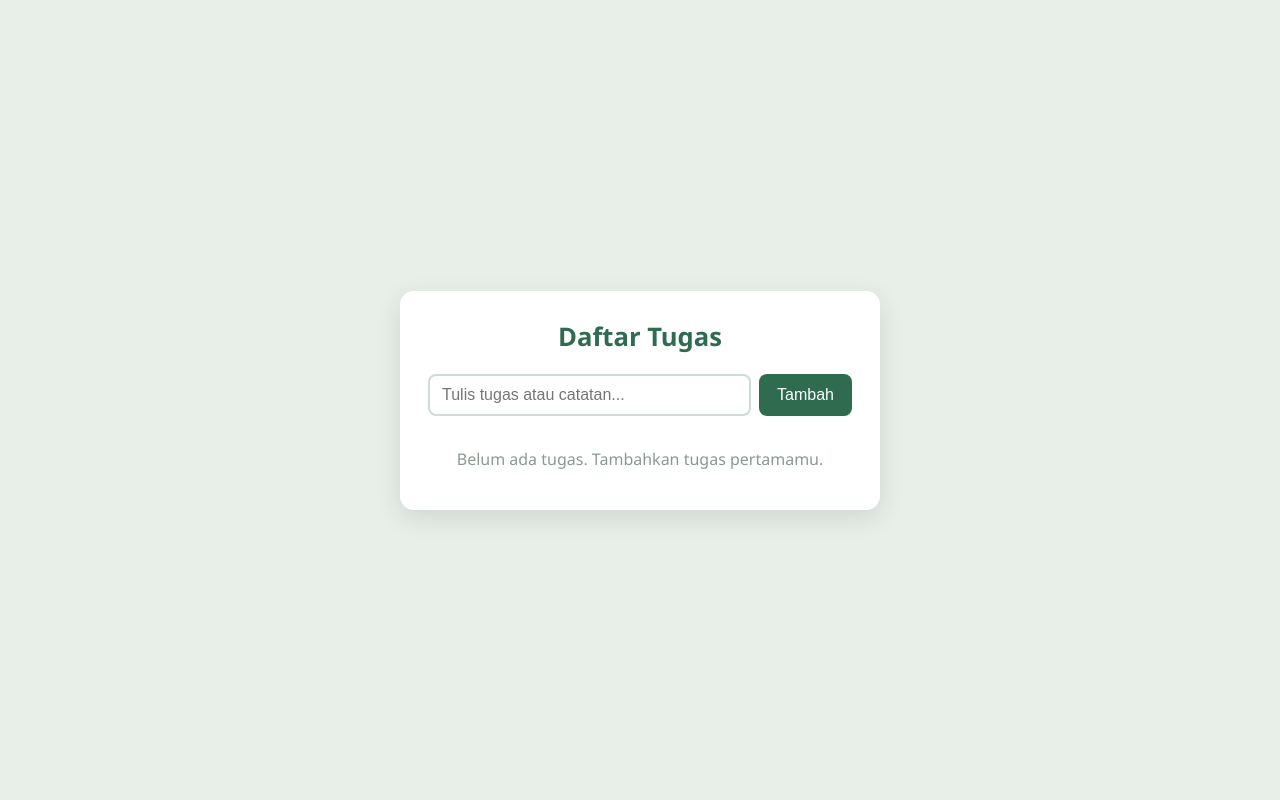
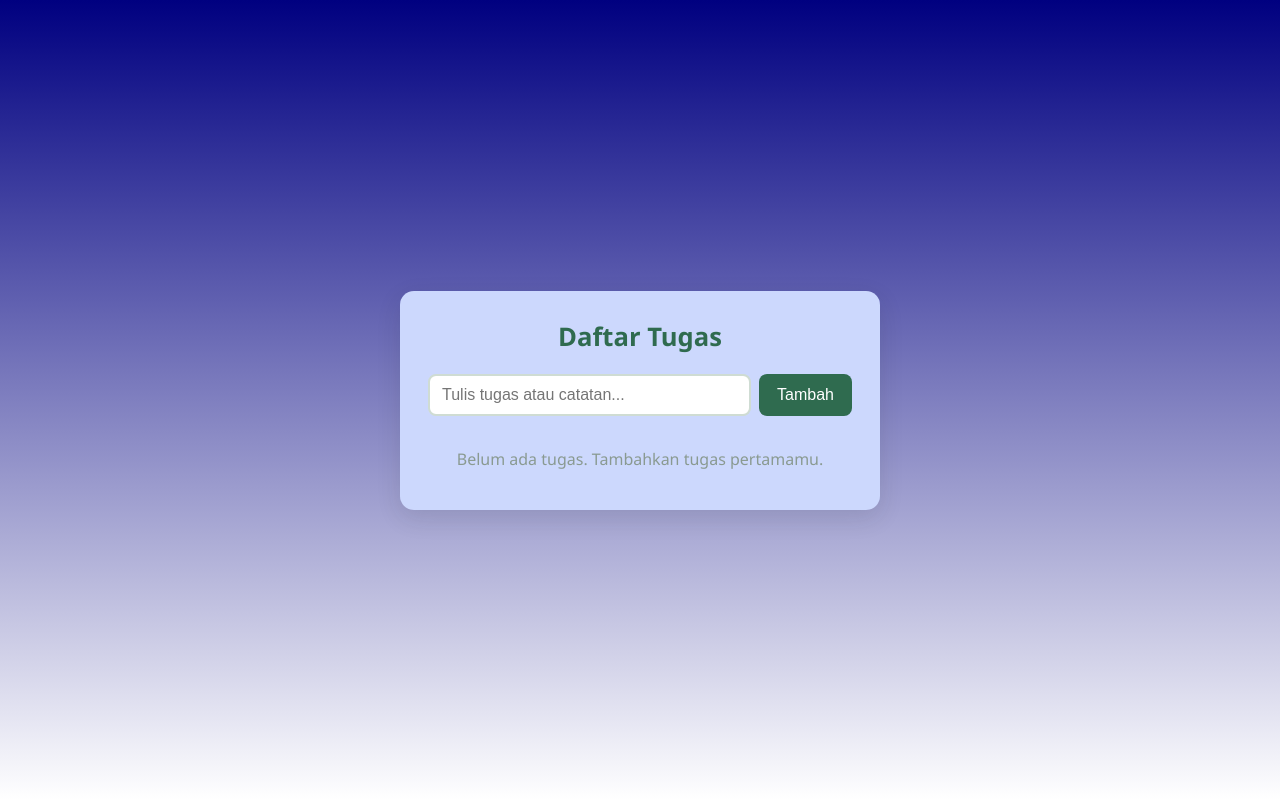
Before and after one commit to muhammad9-hue/Muhammad_To-Do-Lis, a plain HTML site: page index.html in a window 1280 px wide. Drawn offline with Linux system fonts and the light colour scheme.

Commit message:
ubah pulk

```diff
--- a/style.css
+++ b/style.css
@@ -6,7 +6,7 @@
 
 body {
   font-family: "Segoe UI", Tahoma, sans-serif;
-  background: #e8efe9;
+  background:linear-gradient(to bottom, navy, white);
   color: #1f2d26;
   min-height: 100vh;
   min-height: 100dvh;
@@ -19,7 +19,7 @@ body {
 .app {
   width: 100%;
   max-width: 480px;
-  background: #fff;
+  background: #ccd8fd;
   border-radius: 14px;
   padding: 28px;
   box-shadow: 0 8px 24px rgba(31, 45, 38, 0.12);
```
